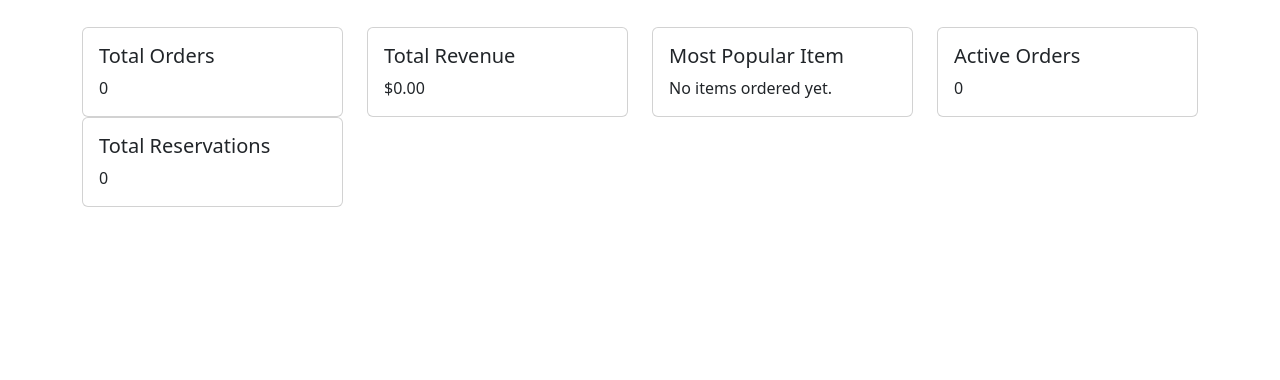
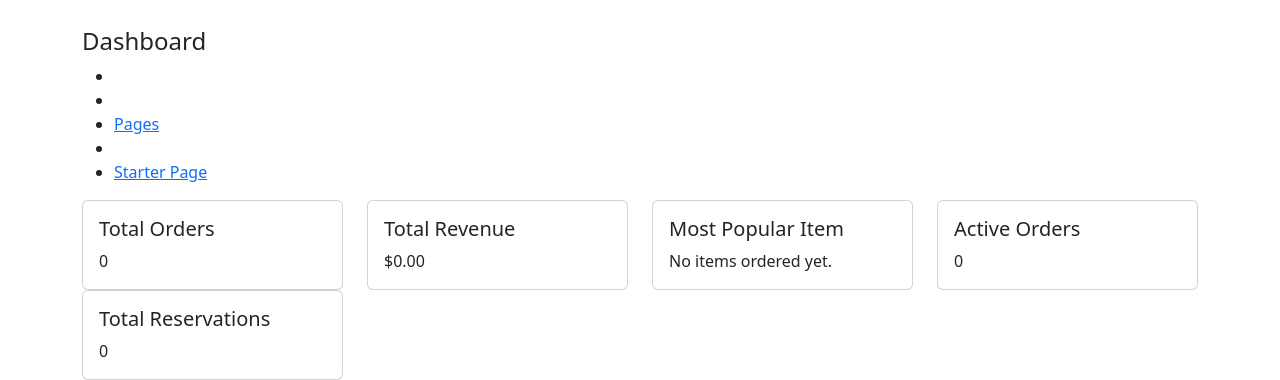
Before and after one commit to Abdo-hasen/PHP_Restaurant, a PHP site: page /PHP_Restaurant/admin/dashboard.php in a window 1280 px wide. Shown: the part 550-930 px from the top of the page. Before the commit the page ends 757 px from the top, so only its background shows below. Run offline with PHP 8.4, Linux system fonts and the light colour scheme; the visitor is signed in with stand-in values (Sample User, id 1); data that the repository does not hold is empty; some libraries are stand-ins or nearby versions.

Commit message:
dashboard template applied to pages

```diff
--- a/admin/dashboard.php
+++ b/admin/dashboard.php
@@ -23,17 +23,32 @@
 $totalReservations = getTotalReservations($db);
 ?>
 
-<!DOCTYPE html>
-<html lang="en">
-<head>
-    <meta charset="UTF-8">
-    <meta name="viewport" content="width=device-width, initial-scale=1.0">
-    <title>Dashboard</title>
-    <link href="https://cdn.jsdelivr.net/npm/bootstrap@5.3.0/dist/css/bootstrap.min.css" rel="stylesheet">
-</head>
-<body>
 <!-- Navbar is included from navbar.php -->
-    <div class="container mt-5">
+<div class="container">
+    <div class="page-inner mt-5">
+        <div class="page-header">
+            <h4 class="page-title">Dashboard</h4>
+            <ul class="breadcrumbs">
+                <li class="nav-home">
+                    <a href="#">
+                        <i class="icon-home"></i>
+                    </a>
+                </li>
+                <li class="separator">
+                    <i class="icon-arrow-right"></i>
+                </li>
+                <li class="nav-item">
+                    <a href="#">Pages</a>
+                </li>
+                <li class="separator">
+                    <i class="icon-arrow-right"></i>
+                </li>
+                <li class="nav-item">
+                    <a href="#">Starter Page</a>
+                </li>
+            </ul>
+        </div>
+        <div class="page-category">
             <div class="row">
                 <div class="col-md-3">
                     <div class="card">
@@ -77,5 +92,10 @@
                 </div>
             </div>
         </div>
+    </div>
+</div>
+
 </body>
 </html>
+
+<?php include '../includes/admin/footer.php'; ?>
```
Also changed, not shown: admin/manage_users.php (+28 -2 lines), profile.php (+28 -8 lines). Lines whose indentation alone changed are shown as unchanged.
